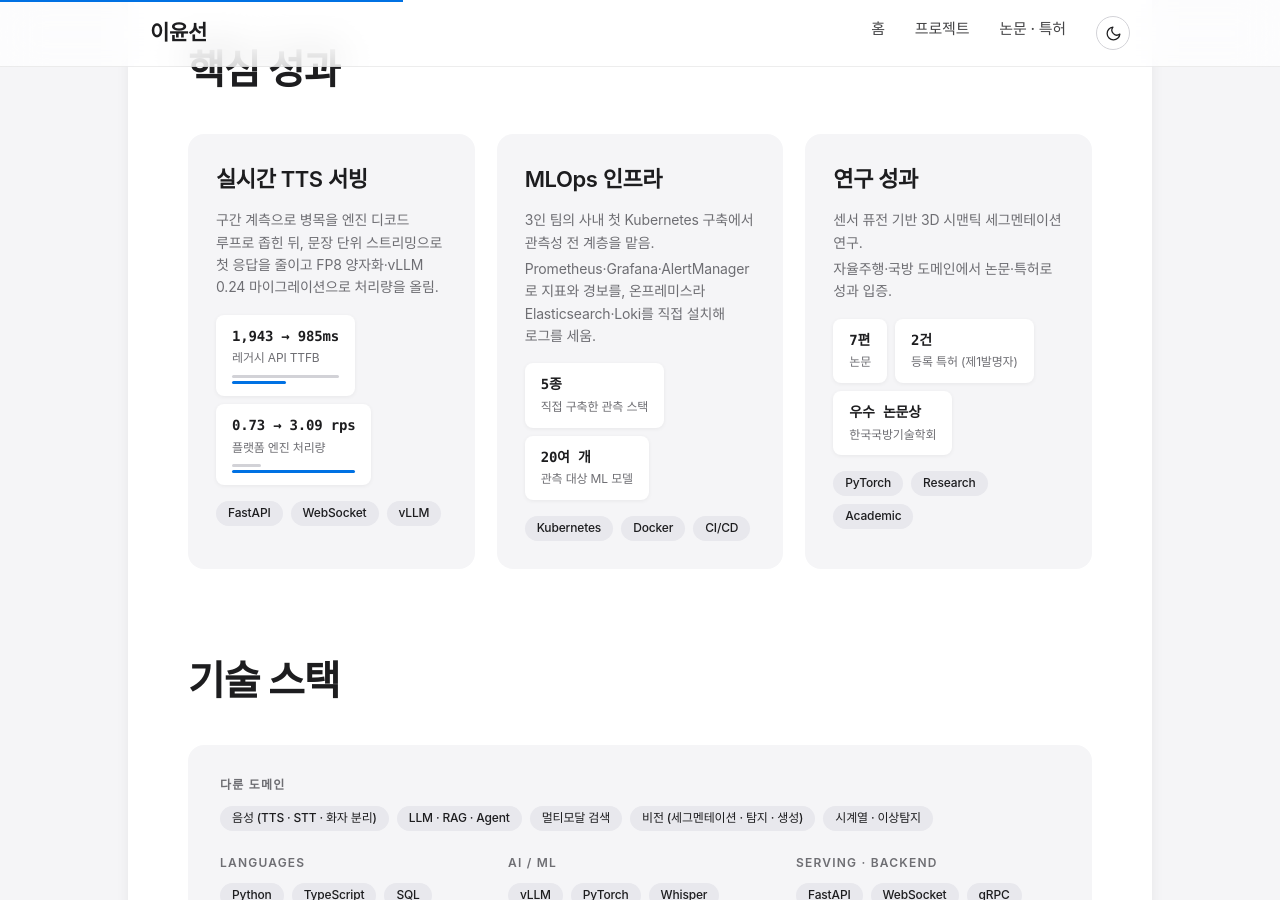
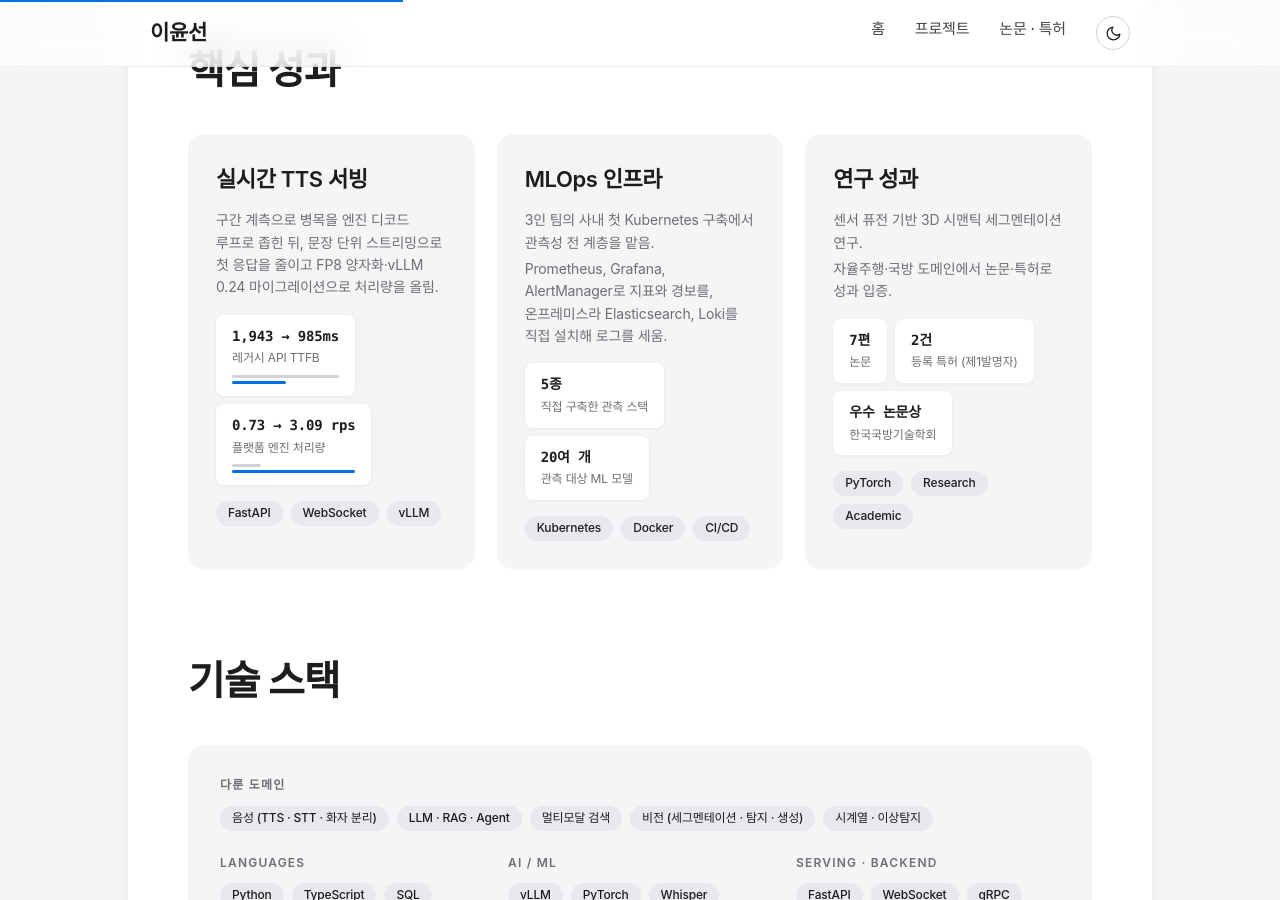
Before and after one commit to ckc5800/ckc5800.github.io, a Jekyll site: the page built from index.html, in a window 1280 px wide and 900 px high, scrolled down 630 px. Built offline with Jekyll 4.4.1, drawn with Linux system fonts in a browser that asks for light colours; some web fonts are replaced.

Commit message:
긴 낱말 사이 가운뎃점을 쉼표로 — 글자가 붙어 보이던 곳
가운뎃점은 HTTP·gRPC, FAISS·BM25 처럼 짧거나 대문자 약어끼리는 잘 읽히는데,
Elasticsearch·Loki 는 h 와 L 이 맞붙어 한 낱말처럼 보인다.

- Elasticsearch·Loki → Elasticsearch, Loki (index·projects·resume.docx)
- Prometheus·Grafana·AlertManager, nginx·PostgreSQL·vllm-b 도 같은 이유로 쉼표

Co-Authored-By: Claude Opus 5 <noreply@anthropic.com>

```diff
--- a/index.html
+++ b/index.html
@@ -41,7 +41,7 @@ title: 홈
 
         <a class="project-card" href="/projects.html#k8s">
             <h3>MLOps 인프라</h3>
-            <p><span class="sentence">3인 팀의 사내 첫 Kubernetes 구축에서 관측성 전 계층을 맡음.</span><span class="sentence">Prometheus·Grafana·AlertManager로 지표와 경보를, 온프레미스라 Elasticsearch·Loki를 직접 설치해 로그를 세움.</span></p>
+            <p><span class="sentence">3인 팀의 사내 첫 Kubernetes 구축에서 관측성 전 계층을 맡음.</span><span class="sentence">Prometheus, Grafana, AlertManager로 지표와 경보를, 온프레미스라 Elasticsearch, Loki를 직접 설치해 로그를 세움.</span></p>
             <div class="metrics">
                 <div class="metric"><span class="metric-value">5종</span><span class="metric-label">직접 구축한 관측 스택</span></div>
                 <div class="metric"><span class="metric-value">20여 개</span><span class="metric-label">관측 대상 ML 모델</span></div>
--- a/projects.html
+++ b/projects.html
@@ -207,7 +207,7 @@ title: 프로젝트
     <div class="diagram-grid">
         <figure class="diagram-fig">
             <img class="diagram" src="/assets/images/tts-physical-architecture.svg" alt="Qwen3-TTS 물리 구조도 — 클라이언트/SDK에서 tts-api를 거쳐 vLLM(GPU)과 Supertonic(CPU) 엔진으로 분기하는 컨테이너 구성">
-            <figcaption class="caption"><span class="sentence">물리 구조 — 컨테이너 단위 배치.</span><span class="sentence">실선이 기동 중인 경로, 점선은 미기동(nginx·PostgreSQL·vllm-b).</span></figcaption>
+            <figcaption class="caption"><span class="sentence">물리 구조 — 컨테이너 단위 배치.</span><span class="sentence">실선이 기동 중인 경로, 점선은 미기동(nginx, PostgreSQL, vllm-b).</span></figcaption>
         </figure>
         <figure class="diagram-fig">
             <img class="diagram" src="/assets/images/tts-logical-architecture.svg" alt="Qwen3-TTS 논리 구조도 — 입력·인증·텍스트 처리·음성 합성·품질 캐시를 거쳐 스트리밍/배치로 출력되는 6개 계층">
@@ -446,7 +446,7 @@ title: 프로젝트
     <ul class="detail-list">
         <li>Prometheus로 클러스터·노드·워크로드 지표를 수집하고, Grafana 대시보드로 20여 개 모델의 상태를 한 화면에서 보게 구성</li>
         <li>AlertManager 경보 규칙을 세워 장애를 사람이 발견하기 전에 알리도록 전환</li>
-        <li>로그는 관리형 서비스 없이 클러스터에 Elasticsearch·Loki를 직접 설치·운영 — 온프레미스라 외부 로깅 SaaS를 쓸 수 없는 조건</li>
+        <li>로그는 관리형 서비스 없이 클러스터에 Elasticsearch, Loki를 직접 설치·운영 — 온프레미스라 외부 로깅 SaaS를 쓸 수 없는 조건</li>
         <li><span class="sentence">스토리지 — 용도별로 나뉘어 있던 서버들(모델 가중치 보관, DB 등)을 클러스터로 통합하는 과정이라 저장소가 한 곳이 아니었음.</span><span class="sentence">각 저장소를 NFS로 노출하고 용도별 PV를 만들어 워크로드가 PVC로 바인딩하도록 구성 — 파드가 재시작돼도 모델 가중치를 다시 받지 않게 됨</span></li>
         <li>구축 이후 클러스터 장애 대응과 리소스 관리에 팀의 일원으로 참여</li>
     </ul>
```
Also changed, not shown: 1 other file.
